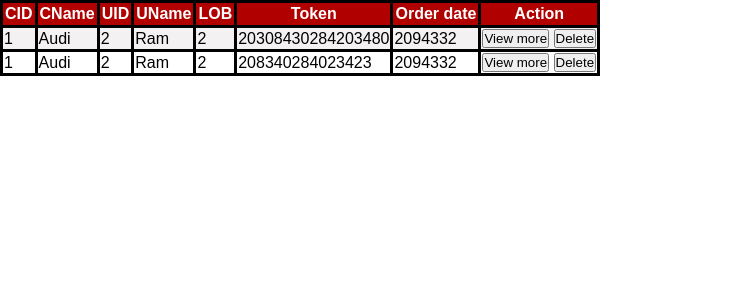
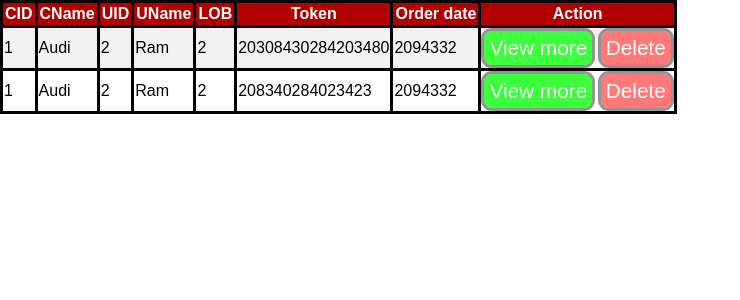
Before and after one commit to adkshishir/car_rental, a PHP site: page /admin/rental_overview.php in a window 1280 px wide. Shown: the top 300 px of the page, without its empty margins (0-740 px from the left). Run offline with PHP 8.4, Linux system fonts and the light colour scheme.

Commit message:
I know nothing

```diff
--- a/admin/rental_overview.php
+++ b/admin/rental_overview.php
@@ -32,8 +32,8 @@
                     <td>20308430284203480</td>
                     <td>2094332</td>
                     <td>
-                        <a href="http://"><button>View more</button></a>
-                        <a href="http://"><button>Delete</button></a>
+                        <a href="http://"><button class='button button-green'>View more</button></a>
+                        <a href="http://"><button class='button button-red'>Delete</button></a>
                     </td>
                 </tr>
                 <tr>
@@ -45,8 +45,8 @@
                     <td>208340284023423</td>
                     <td>2094332</td>
                     <td>
-                        <a href="http://"><button>View more</button></a>
-                        <a href="http://"><button>Delete</button></a>
+                    <a href="http://"><button class='button button-green'>View more</button></a>
+                        <a href="http://"><button class='button button-red'>Delete</button></a>
                     </td>
                 </tr>
             </table>
--- a/admin/user_overview.php
+++ b/admin/user_overview.php
@@ -22,14 +22,14 @@ include '../include/admin_header.php';
                     <td>1</td>
                     <td>Ram</td>
                     <td>ram@gmail.com</td>
-                    <td><a href="user_view.php?id=1"><button>View more</button></a>
+                    <td><a href="user_view.php?id=1"><button class='button button-green'>View more</button></a>
                     </td>
                 </tr>
                 <tr>
                     <td>1</td>
                     <td>Ram</td>
                     <td>ram@gmail.com</td>
-                    <td><a href=""><button>View more</button></a>
+                    <td><a href=""><button class='button button-green'>View more</button></a>
                     </td>
                 </tr>
             </table>
--- a/index.html
+++ b/index.html
@@ -16,9 +16,9 @@
         <nav class="nav nav-bar">
           <ul class="nav nav-ul nav-sticky">
             <li class="nav-element">Home</li>
-            <li class="nav-element">home</li>
-            <li class="nav-element">Home</li>
-            <li class="nav-element">Home</li>
+            <li class="nav-element">About</li>
+            <li class="nav-element">Contact</li>
+            <!-- <li class="nav-element">Home</li> -->
           </ul>
         </nav>
       </center>
```
Also changed, not shown: admin/index.html (+16 -0 lines).
